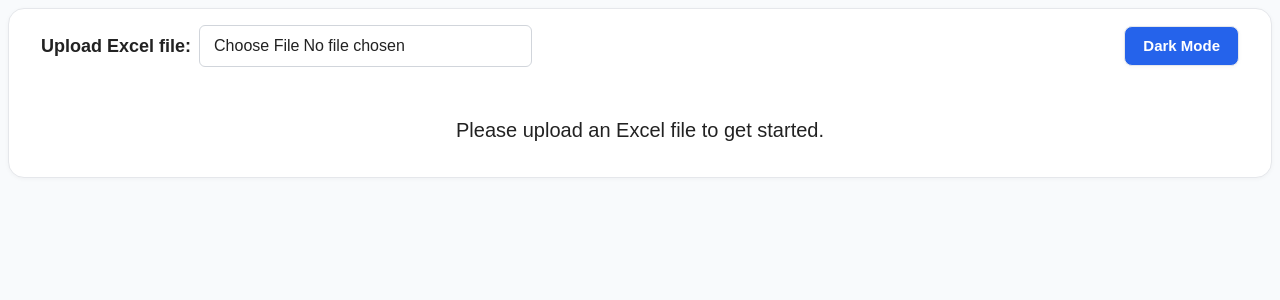
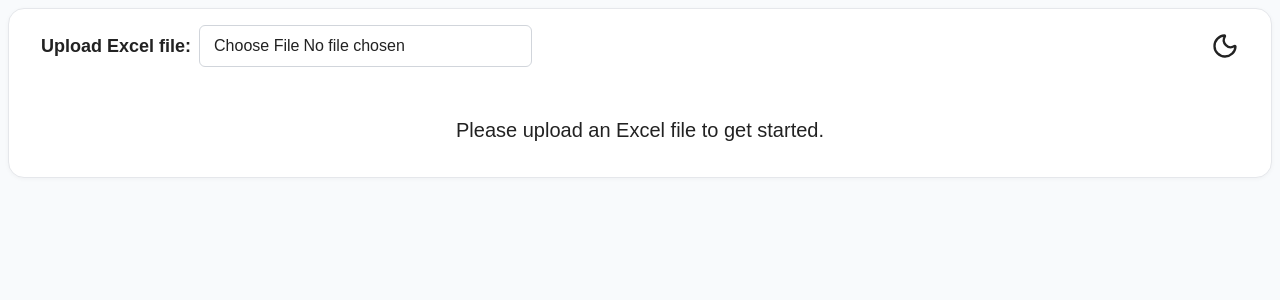
Before and after one commit to Krish-Makadiya/ExcelData, a React (Vite) app: page / in a window 1280 px wide. Shown: the top 300 px of the page. Built offline with nearby package versions, Linux system fonts and the light colour scheme.

Commit message:
sixth commit

```diff
--- a/package.json
+++ b/package.json
@@ -14,6 +14,7 @@
     "html2canvas": "^1.4.1",
     "html2pdf.js": "^0.10.3",
     "jspdf": "^3.0.1",
+    "lucide-react": "^0.522.0",
     "react": "^19.1.0",
     "react-dom": "^19.1.0",
     "tailwindcss": "^4.1.10",
--- a/src/App.jsx
+++ b/src/App.jsx
@@ -2,6 +2,7 @@ import { useState, useEffect, useRef } from "react";
 import * as XLSX from "xlsx";
 import jsPDF from "jspdf";
 import html2canvas from "html2canvas";
+import { Moon, Sun } from "lucide-react";
 
 function App() {
     const [products, setProducts] = useState([]); // Product names (headers, except first cell)
@@ -163,7 +164,7 @@ function App() {
                 color: colors.text,
                 transition: "background 0.3s, color 0.3s",
             }}
-            className="flex flex-col items-center justify-start py-2 px-1 sm:px-2">
+            className="flex flex-col items-center justify-start py-2 px-1 sm:px-2 select-none">
             <div
                 style={{
                     background: colors.card,
@@ -206,26 +207,19 @@ function App() {
                         <button
                             onClick={handleToggleDarkMode}
                             style={{
-                                background: colors.button,
-                                color: colors.buttonText,
-                                border: `1px solid ${colors.border}`,
-                                borderRadius: 8,
-                                padding: "8px 18px",
-                                fontWeight: 600,
-                                fontSize: 15,
-                                boxShadow: colors.shadow,
-                                cursor: "pointer",
-                                transition: "background 0.2s, color 0.2s",
+                                background: 'transparent',
+                                border: 'none',
+                                boxShadow: 'none',
+                                padding: 0,
+                                margin: 0,
+                                cursor: 'pointer',
+                                display: 'flex',
+                                alignItems: 'center',
+                                justifyContent: 'center',
                             }}
-                            onMouseOver={(e) =>
-                                (e.currentTarget.style.background =
-                                    colors.buttonHover)
-                            }
-                            onMouseOut={(e) =>
-                                (e.currentTarget.style.background =
-                                    colors.button)
-                            }>
-                            {darkMode ? "Light Mode" : "Dark Mode"}
+                            aria-label="Toggle dark mode"
+                        >
+                            {darkMode ? <Sun color="#fff" size={28} /> : <Moon color="#222" size={28} />}
                         </button>
                     </div>
                 </div>
@@ -413,7 +407,7 @@ function App() {
                                     </button>
                                 </div>
                                 {/* Professional Invoice-style template optimized for single-page PDF - Black & White or Dark */}
-                                <div className="p-4 bg-white w-4xl mx-auto">
+                                <div className="p-4 bg-white w-4xl mx-auto rounded-md">
                                     <div
                                         ref={invoiceRef}
                                         style={{
```
Also changed, not shown: 1 other file (tests, documents, lock files or other folders).
